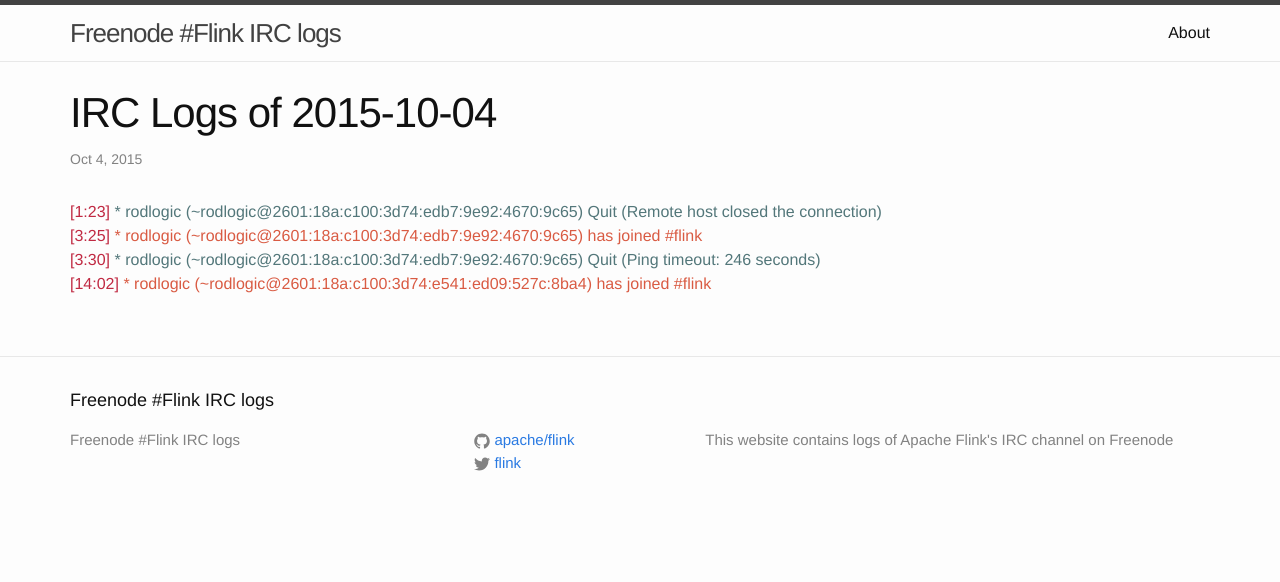
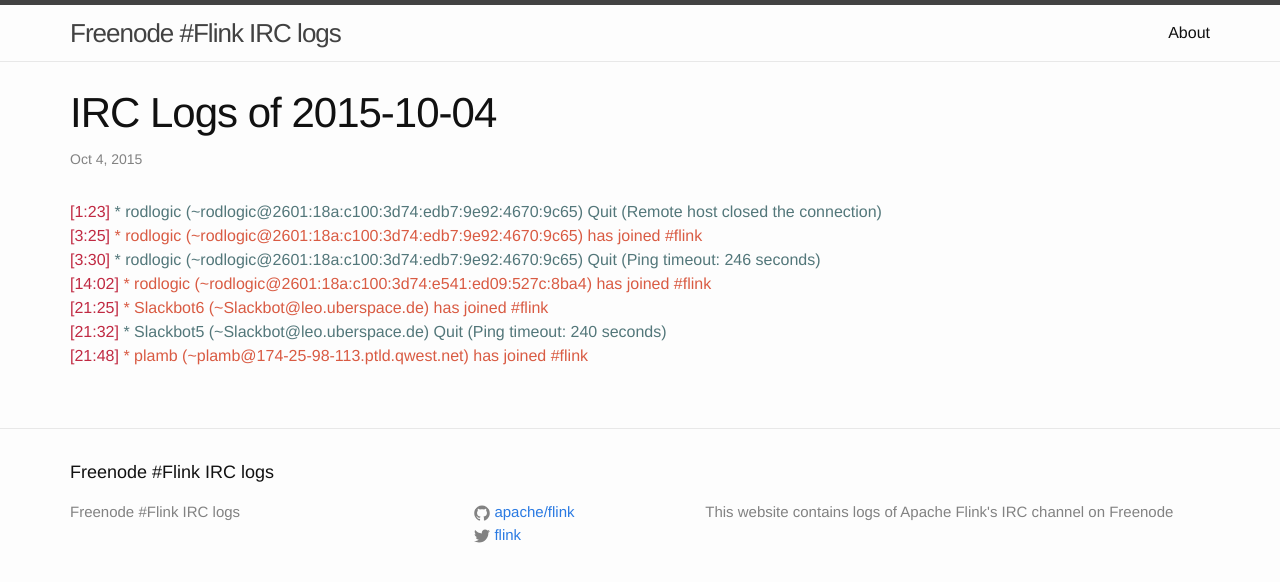
Before and after one commit to flink-irc-logs/flink-irc-logs.github.io, a Jekyll site: the page built from _posts/2015-10-04-logs.markdown, in a window 1280 px wide. Shown: the top 582 px of the page. Built offline with Jekyll 4.4.1, drawn with Linux system fonts in a browser that asks for light colours.

Commit message:
Update of the logs on Sun Oct  4 23:22:14 CEST 2015

```diff
--- a/_posts/2015-10-04-logs.markdown
+++ b/_posts/2015-10-04-logs.markdown
@@ -8,3 +8,6 @@
 <span class="irc-date">[3:25]</span> <span class="irc-green">* rodlogic (~rodlogic@2601:18a:c100:3d74:edb7:9e92:4670:9c65) has joined #flink</span><br />
 <span class="irc-date">[3:30]</span> <span class="irc-navy">* rodlogic (~rodlogic@2601:18a:c100:3d74:edb7:9e92:4670:9c65) Quit (Ping timeout: 246 seconds)</span><br />
 <span class="irc-date">[14:02]</span> <span class="irc-green">* rodlogic (~rodlogic@2601:18a:c100:3d74:e541:ed09:527c:8ba4) has joined #flink</span><br />
+<span class="irc-date">[21:25]</span> <span class="irc-green">* Slackbot6 (~Slackbot@leo.uberspace.de) has joined #flink</span><br />
+<span class="irc-date">[21:32]</span> <span class="irc-navy">* Slackbot5 (~Slackbot@leo.uberspace.de) Quit (Ping timeout: 240 seconds)</span><br />
+<span class="irc-date">[21:48]</span> <span class="irc-green">* plamb (~plamb@174-25-98-113.ptld.qwest.net) has joined #flink</span><br />
```
